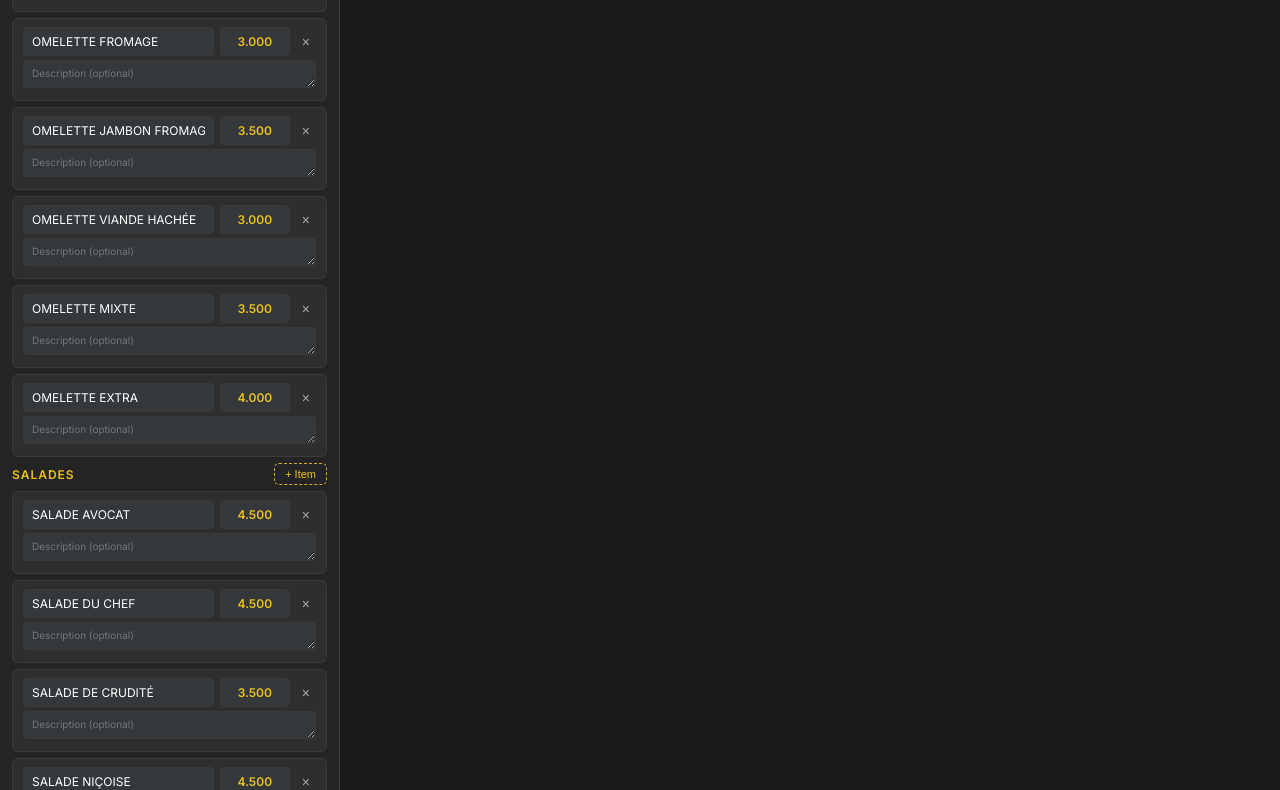
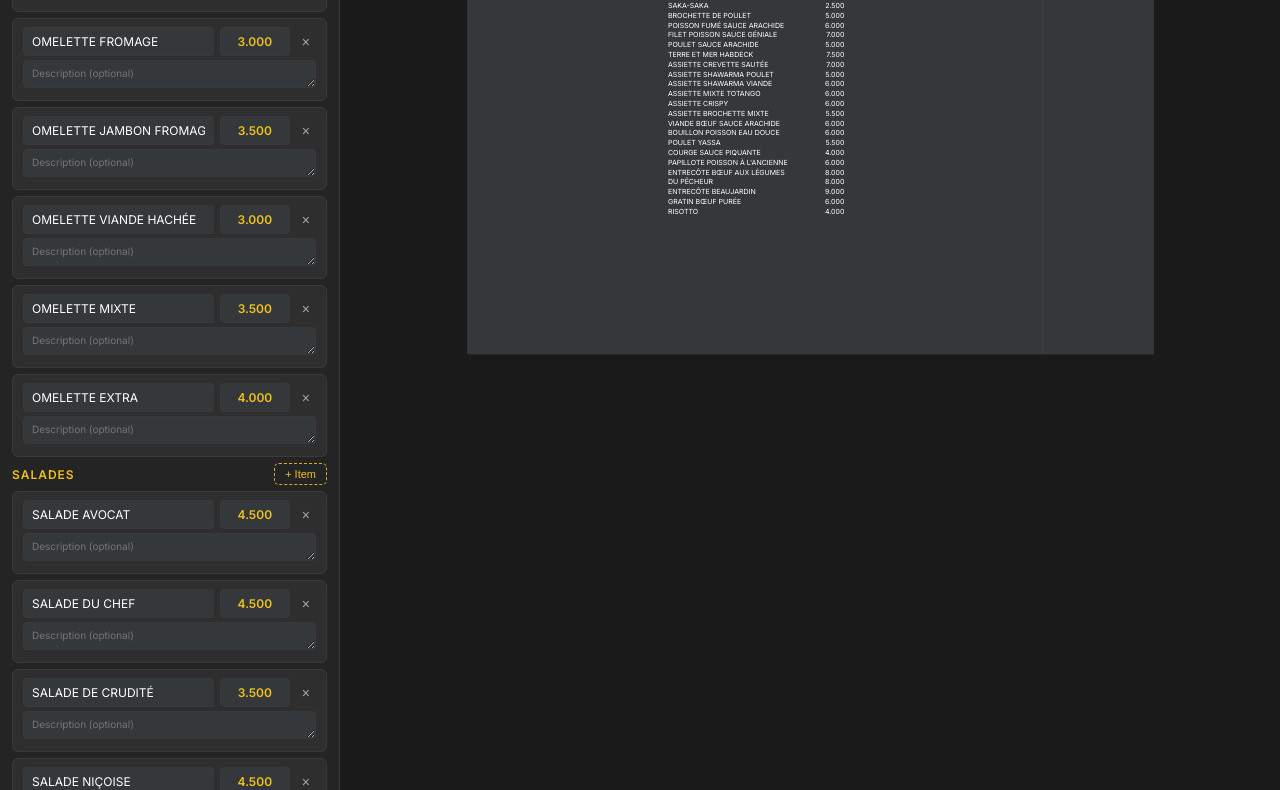
Before and after one commit to ramihoujeiry/menu-editor, a plain HTML site: page index.html in a window 1280 px wide. Shown: the part 325-1115 px from the top of the page. Drawn offline with nearby package versions, Linux system fonts and the light colour scheme.

Commit message:
Fix preview area - scale to fit and allow scrolling

```diff
--- a/index.html
+++ b/index.html
@@ -260,20 +260,19 @@
 
     .preview-scroll {
       flex: 1;
-      overflow: hidden;
+      overflow: auto;
       padding: 20px;
       display: flex;
       justify-content: center;
-      align-items: center;
+      align-items: flex-start;
       background: #1a1a1a;
     }
 
     .menu-page-wrapper {
       display: flex;
       justify-content: center;
-      align-items: center;
-      width: 100%;
-      height: 100%;
+      align-items: flex-start;
+      padding: 20px;
     }
 
     .menu-page {
@@ -284,8 +283,8 @@
       overflow: hidden;
       flex-shrink: 0;
       display: flex;
-      transform: scale(0.75);
-      transform-origin: center center;
+      transform: scale(0.7);
+      transform-origin: top center;
     }
 
     /* Gold border at top */
```
Also changed, not shown: logo.png.
